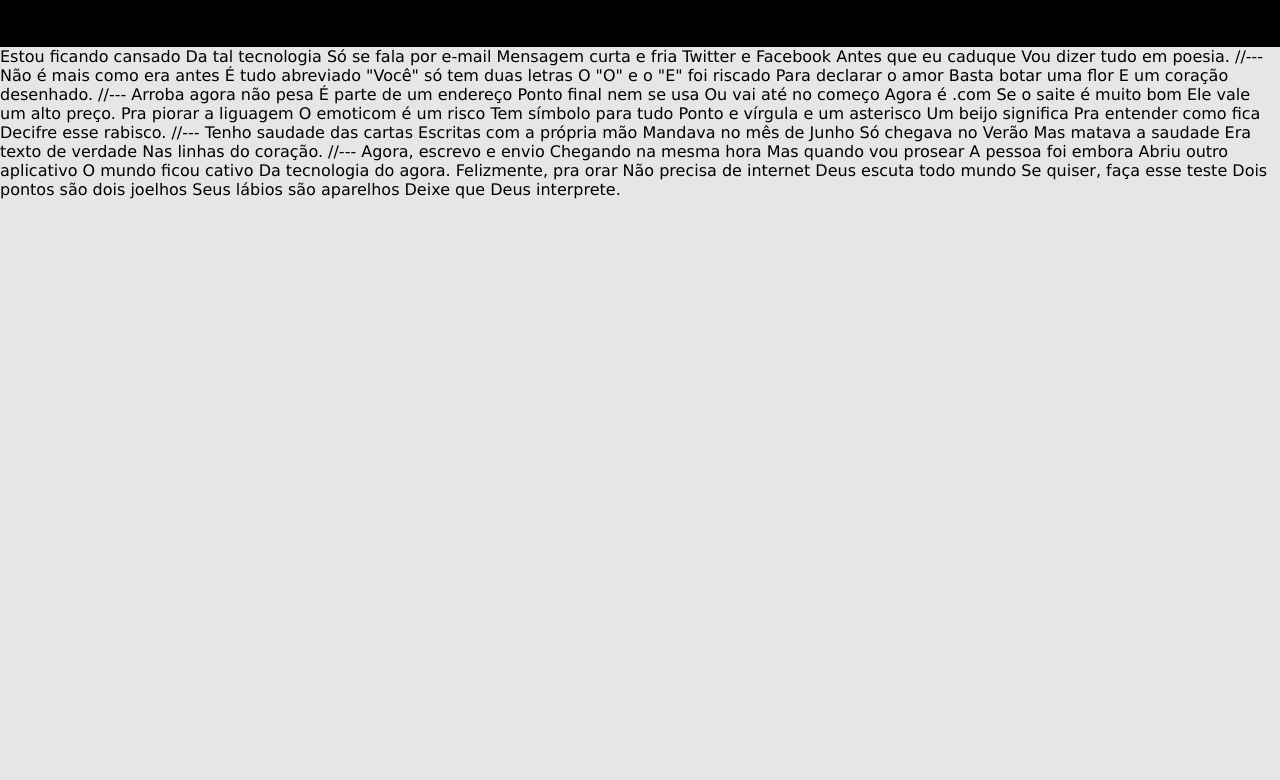
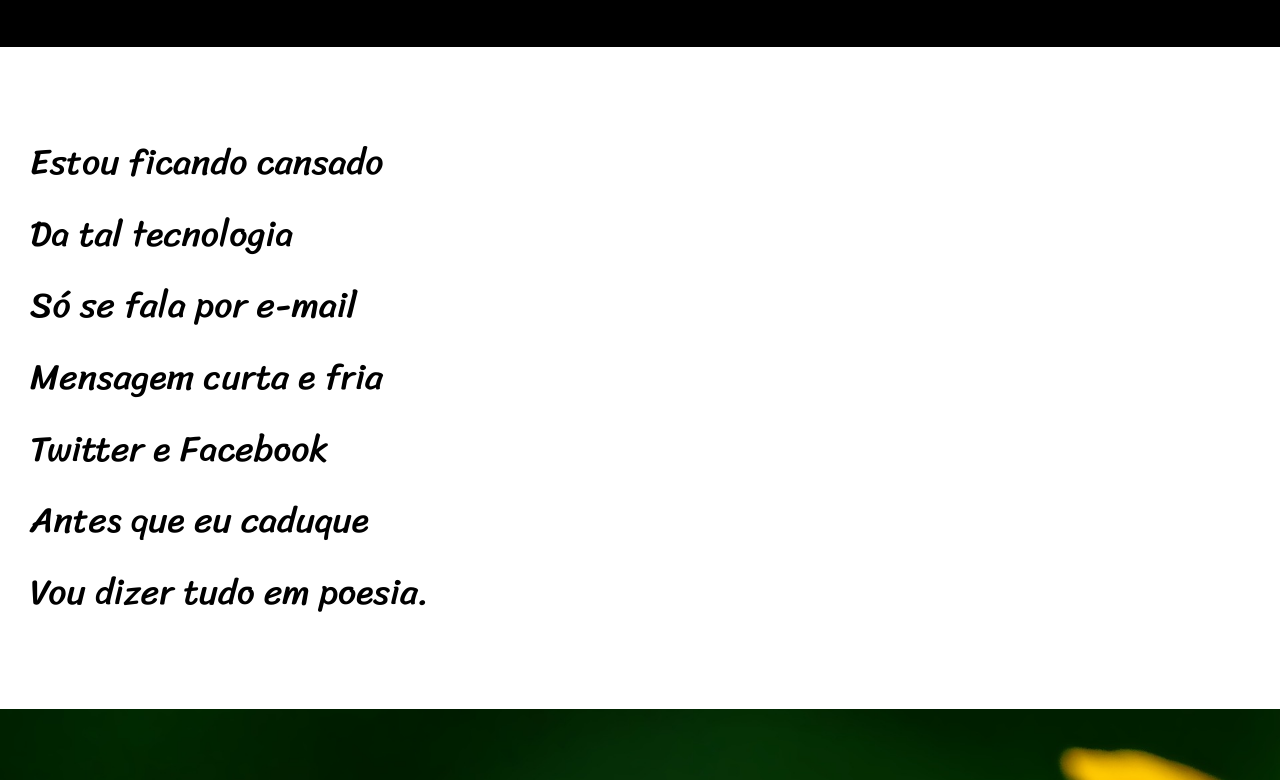
Before and after one commit to Pedrinnsxs/Projeto-Cordel, a plain HTML site: page index.html in a window 1280 px wide. Shown: the part 197-977 px from the top of the page. Before the commit the page ends 800 px from the top, so only its background shows below. Drawn offline with Linux system fonts and the light colour scheme.

Commit message:
Acabei as reparações

```diff
--- a/index.html
+++ b/index.html
@@ -10,72 +10,89 @@
     <header>
         <h1>Cordel Moderno</h1>
 
-        <p>Por Milton Duarte</p>
+        <p>Por <a href="#">Milton Duarte</a></p>
 
     </header>
-    Estou ficando cansado
-Da tal tecnologia
-Só se fala por e-mail
-Mensagem curta e fria
-Twitter e Facebook
-Antes que eu caduque
+    <section class="normal">
+        Estou ficando cansado <br>
+        Da tal tecnologia <br>
+        Só se fala por e-mail <br>
+        Mensagem curta e fria <br>
+        Twitter e Facebook <br>
+        Antes que eu caduque <br>
         Vou dizer tudo em poesia.
+    </section>
 
-//---
 
-Não é mais como era antes
-É tudo abreviado
-"Você" só tem duas letras
-O "O" e o "E" foi riscado
-Para declarar o amor
-Basta botar uma flor
+
+
+<section class="imagem" id="img01">
+    Não é mais como era antes <br>
+    É tudo abreviado <br>
+    "Você" só tem duas letras <br>
+    O "O" e o "E" foi riscado <br>
+    Para declarar o amor <br>
+    Basta botar uma flor <br>
     E um coração desenhado.
+</section>
 
-//---
 
-Arroba agora não pesa
-É parte de um endereço
-Ponto final nem se usa
-Ou vai até no começo
-Agora é .com
-Se o saite é muito bom
+
+
+    <section class="normal">
+        Arroba agora não pesa <br>
+        É parte de um endereço <br>
+        Ponto final nem se usa <br>
+        Ou vai até no começo <br>
+        Agora é .com <br>
+        Se o saite é muito bom <br>
         Ele vale um alto preço.
 
-Pra piorar a liguagem
-O emoticom é um risco
-Tem símbolo para tudo
-Ponto e vírgula e um asterisco
-Um beijo significa
-Pra entender como fica
+
+        Pra piorar a liguagem <br>
+        O emoticom é um risco <br>
+        Tem símbolo para tudo <br>
+        Ponto e vírgula e um asterisco <br>
+        Um beijo significa <br>
+        Pra entender como fica <br>
         Decifre esse rabisco.
+    </section>
 
-//---
 
-Tenho saudade das cartas
-Escritas com a própria mão
-Mandava no mês de Junho
-Só chegava no Verão
-Mas matava a saudade
-Era texto de verdade
+
+<section class="imagem" id="img02">
+    Tenho saudade das cartas <br>
+    Escritas com a própria mão <br>
+    Mandava no mês de Junho <br>
+    Só chegava no Verão <br>
+    Mas matava a saudade <br>
+    Era texto de verdade <br>
     Nas linhas do coração.
+</section>
 
-//---
 
-Agora, escrevo e envio
-Chegando na mesma hora
-Mas quando vou prosear
-A pessoa foi embora
-Abriu outro aplicativo
-O mundo ficou cativo
+
+<section class="normal">
+    Agora, escrevo e  <br>
+    Chegando na mesma hora <br>
+    Mas quando vou prosear <br>
+    A pessoa foi embora <br>
+    Abriu outro aplicativo <br>
+    O mundo ficou cativo <br>
     Da tecnologia do agora.
 
-Felizmente, pra orar
-Não precisa de internet
-Deus escuta todo mundo
-Se quiser, faça esse teste
-Dois pontos são dois joelhos
-Seus lábios são aparelhos
+    Felizmente, pra orar <br>
+    Não precisa de internet <br>
+    Deus escuta todo mundo <br>
+    Se quiser, faça esse teste <br>
+    Dois pontos são dois joelhos <br>
+    Seus lábios são aparelhos <br>
     Deixe que Deus interprete.
+</section>
+
+<footer>
+    Site criado por Pedro Caio!
+</footer>
 
 
 </body>
--- a/style.css
+++ b/style.css
@@ -50,11 +50,7 @@
     text-decoration: underline;
   }
 
-  footer {
-    background-color: black;
-    text-align: center;
-    padding: 10px;
-  }
+
 
   section {
     padding-top: 10vh;
@@ -80,12 +76,12 @@
 
   section.normal {
     background-color: white;
-    color: black;
+    color: rgb(0, 0, 0);
   }
 
   section.imagem {
     background-color: rgb(53, 53, 53);
-    color: white;
+
     box-shadow: inset, 6px, 6px, 13px, black;
 
 
@@ -96,6 +92,7 @@
     background-position: right center;
     background-size: cover;
     background-attachment: fixed;
+    color: rgb(124, 124, 124);
 
 
   }
@@ -104,5 +101,13 @@
     background-image: url(imagens/background002.jpg);
     background-size: cover;
     background-attachment: fixed;
+    color: rgb(80, 80, 80);
 
   }
+
+  footer {
+    background-color: black;
+    color: white;
+    text-align: center;
+    padding: 10px;
+  }
```
Lines whose indentation alone changed are shown as unchanged.
